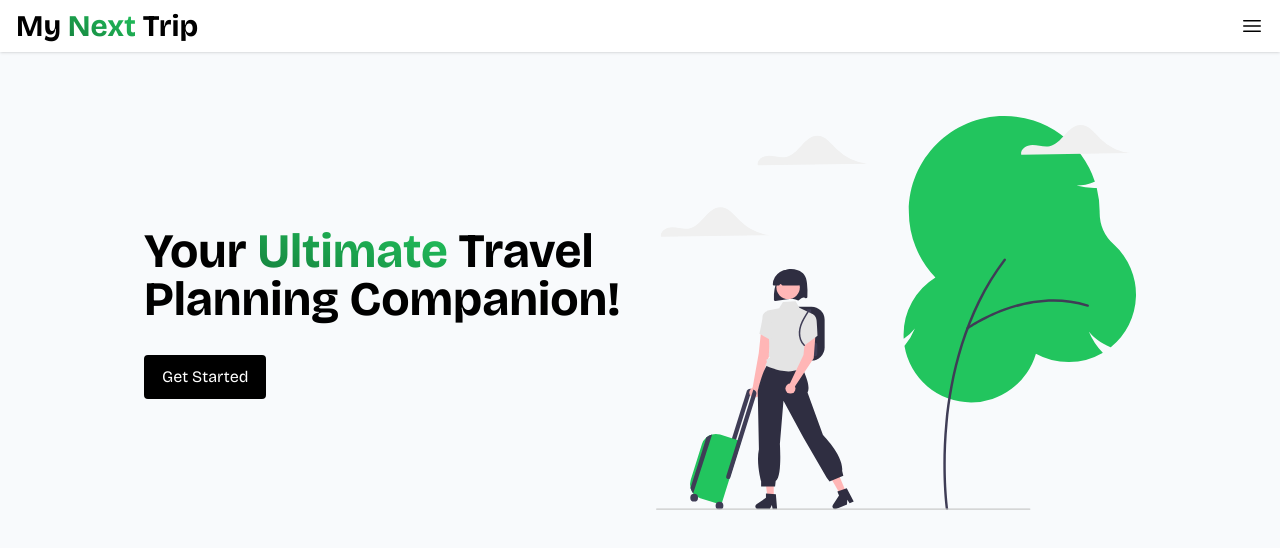
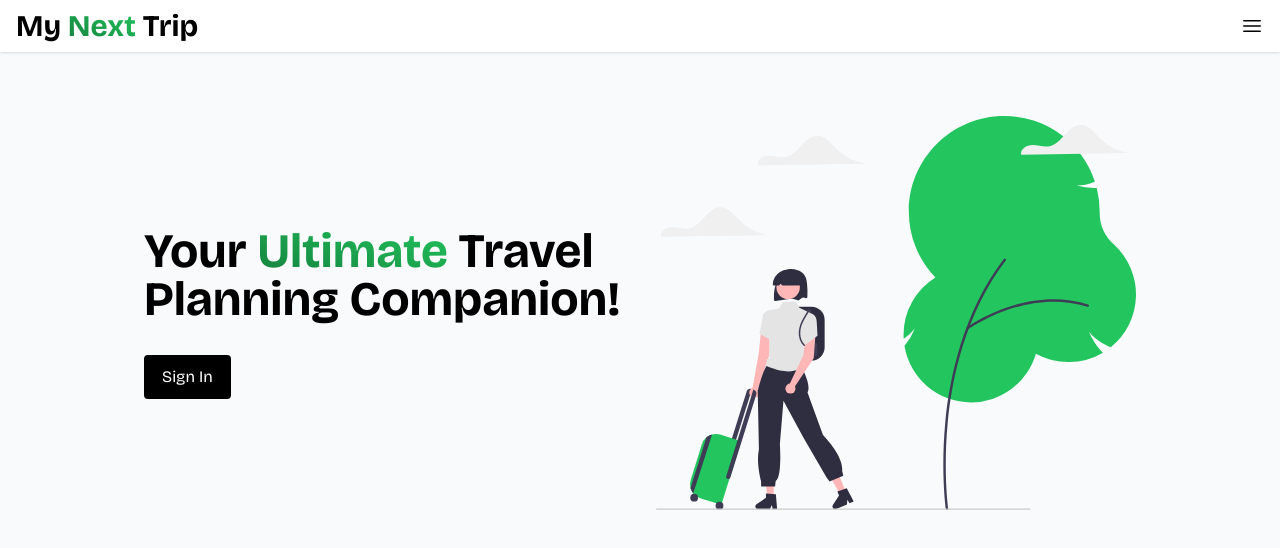
Before and after one commit to HollosJ/my-next-trip, a Next.js app: page / in a window 1280 px wide. Shown: the top 548 px of the page. Built offline with nearby package versions, Linux system fonts and the light colour scheme; no server answers.

Commit message:
Remove session related logic and redirects from root page

```diff
--- a/app/page.jsx
+++ b/app/page.jsx
@@ -2,13 +2,9 @@ import Image from 'next/image';
 import HeroImage from '@/public/images/hero-image.svg';
 import Link from 'next/link';
 import { getServerSession } from 'next-auth';
-import { redirect } from 'next/navigation';
+import AuthButton from '@/components/AuthButton';
 
 export default async function Home() {
-  const session = await getServerSession();
-
-  if (session?.user) redirect('/trips');
-
   return (
     <>
       {/* Hero section */}
@@ -23,18 +19,14 @@ export default async function Home() {
               Travel Planning Companion!
             </h1>
 
-            {!session?.user && (
-              <Link className="button button--primary" href="/api/auth/signin">
-                Get Started
-              </Link>
-            )}
+            <AuthButton />
           </div>
 
           <Image
             src={HeroImage}
             width={640}
             height={424}
-            alt="Map with travel related items atop"
+            alt="Illustration of a lady with a suitcase next to a tree"
           />
         </div>
       </div>
```
